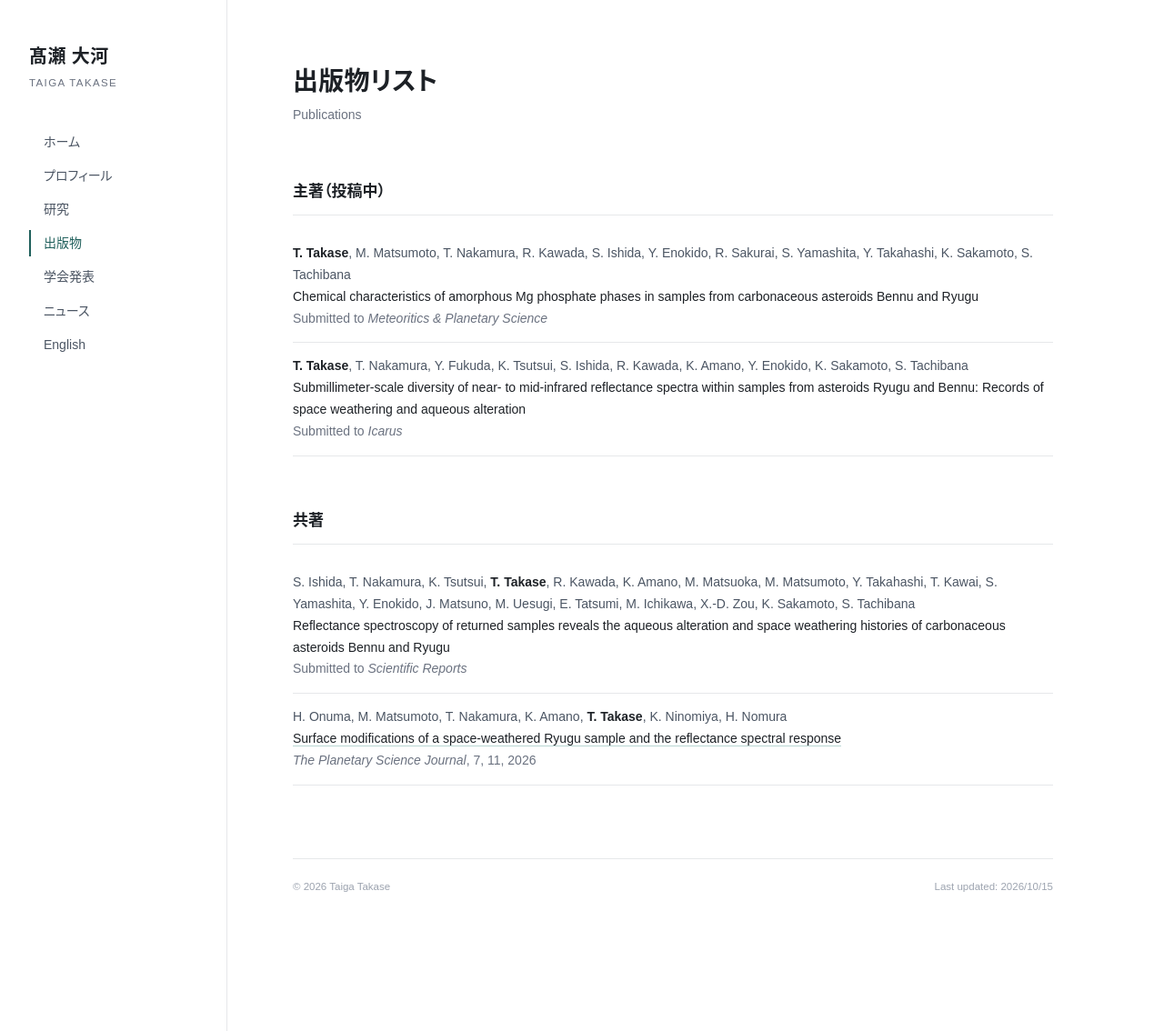
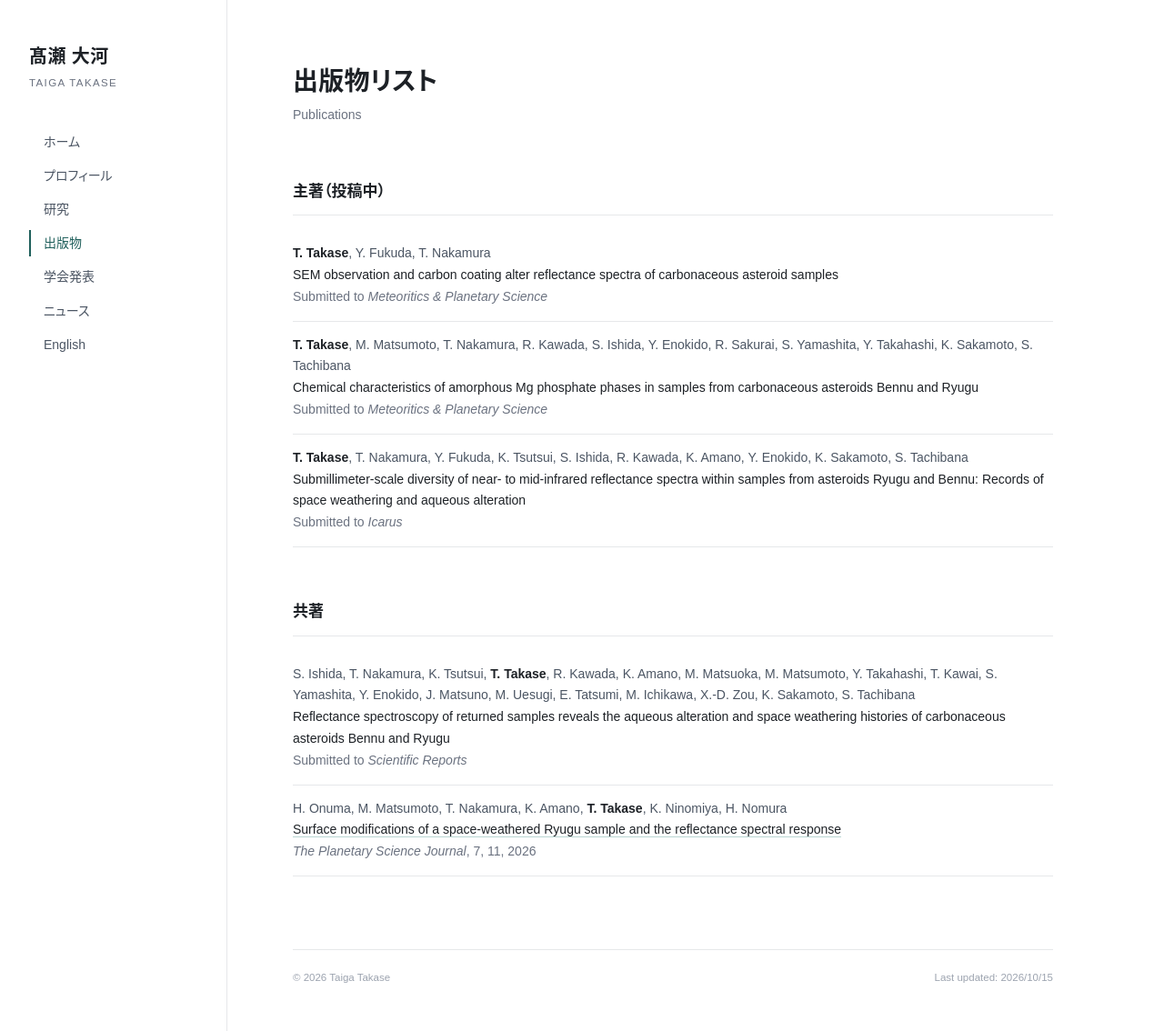
Before and after one commit to takasetaigat1/takasetaigat1.github.io, a Jekyll site: the page built from publications.html, in a window 1280 px wide and 1134 px high. Shown: the whole window at 91% size. Built offline with Jekyll 4.4.1, drawn with Linux system fonts in a browser that asks for light colours; some web fonts are replaced.

Commit message:
Add coating/e-beam paper (submitted to MAPS)
Co-Authored-By: Claude Fable 5.1 <noreply@anthropic.com>
Claude-Session: https://claude.ai/code/session_01WJ69PvNMxXwpNZfvYmXkxj

```diff
--- a/_data/publications.yml
+++ b/_data/publications.yml
@@ -22,6 +22,13 @@
 # status が submitted のときは「Submitted to 誌名」と表示されます。
 
 # ---- 主著（投稿中） ----
+- category: first_submitted
+  year: 2026
+  authors: "<me>T. Takase</me>, Y. Fukuda, T. Nakamura"
+  title: "SEM observation and carbon coating alter reflectance spectra of carbonaceous asteroid samples"
+  journal: "Meteoritics & Planetary Science"
+  status: "submitted"
+
 - category: first_submitted
   year: 2026
   authors: "<me>T. Takase</me>, M. Matsumoto, T. Nakamura, R. Kawada, S. Ishida, Y. Enokido, R. Sakurai, S. Yamashita, Y. Takahashi, K. Sakamoto, S. Tachibana"
```
